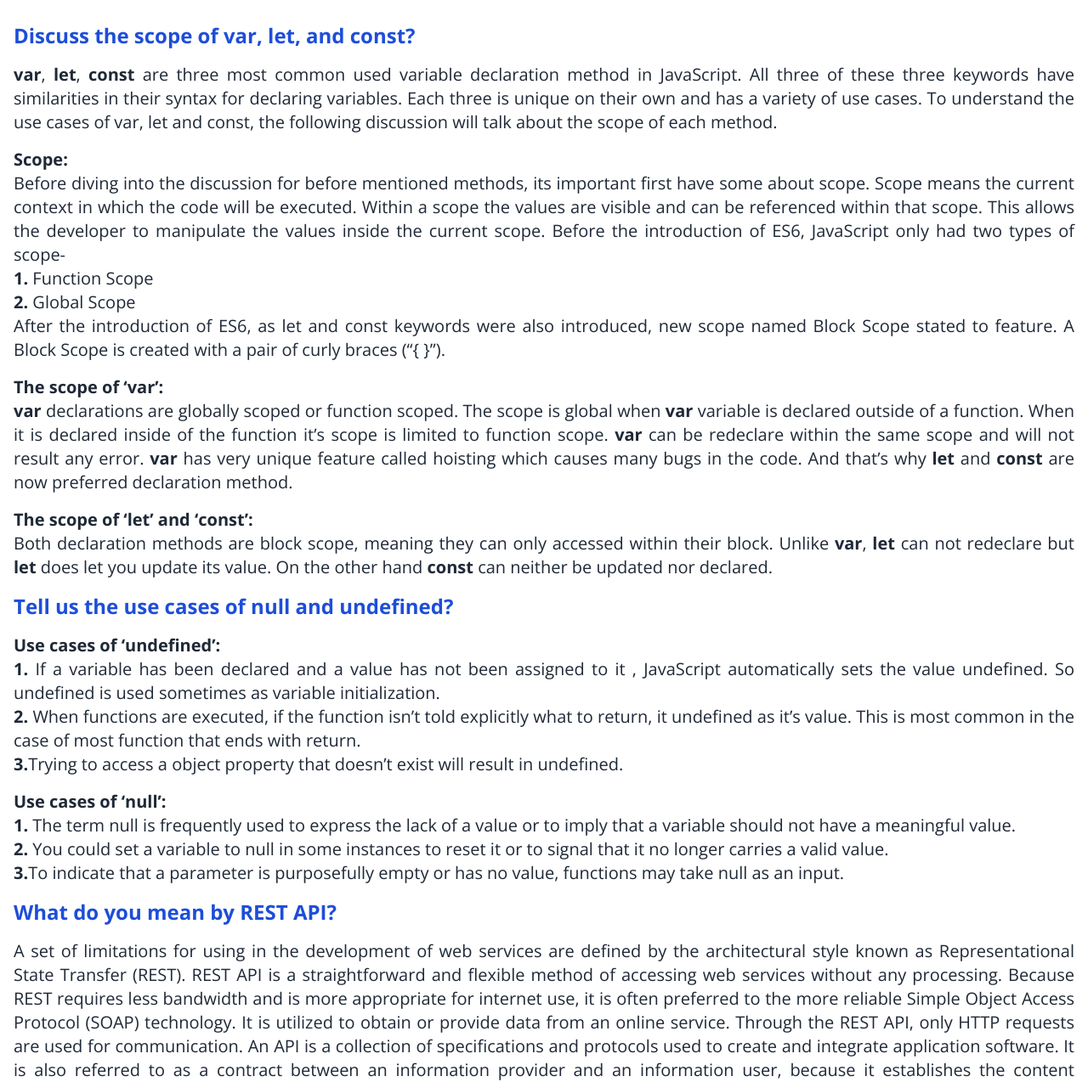
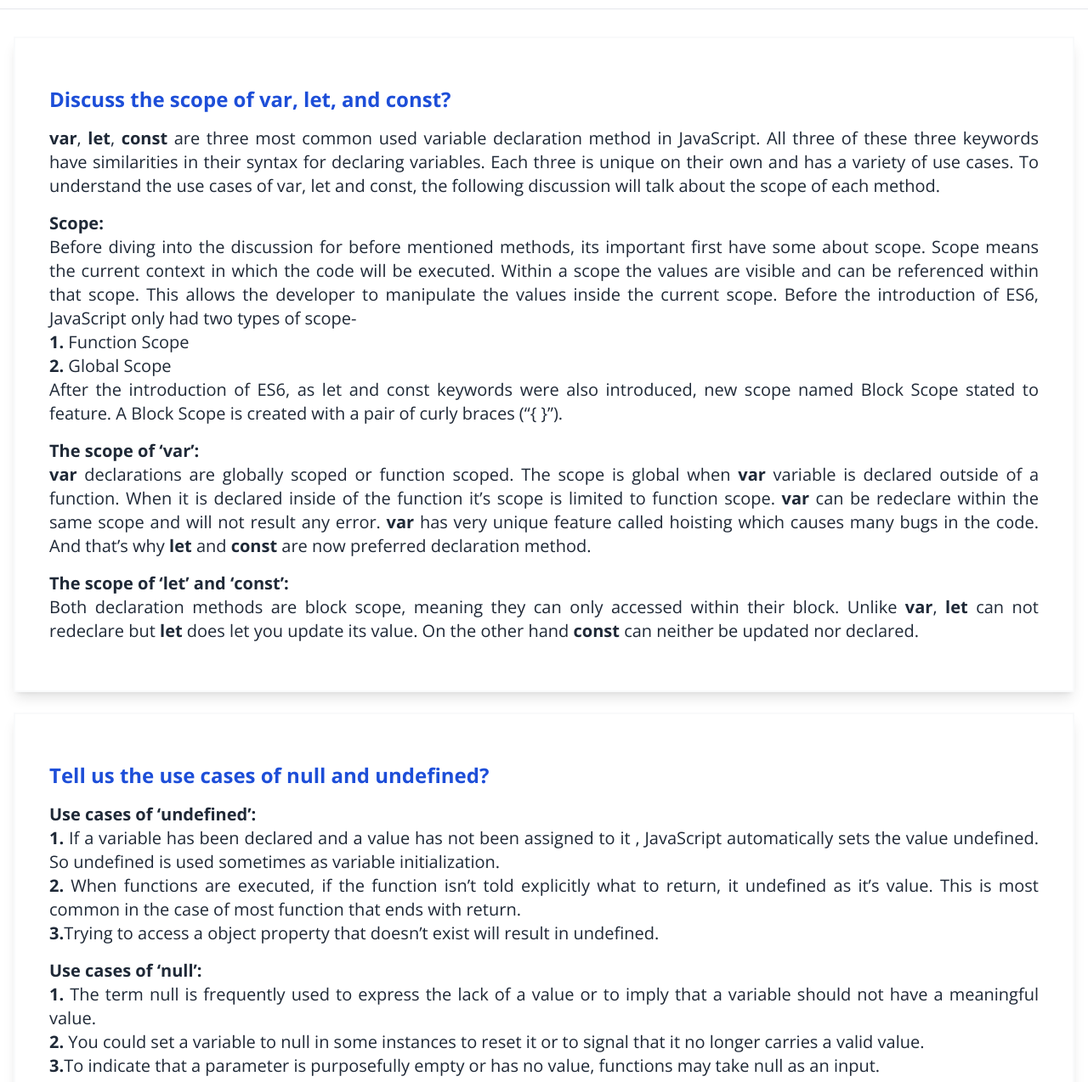
Before and after one commit to shakib-anwar-nibir17/PH-tube-06, a plain HTML site: page blog.html in a window 1280 px wide. Shown: the part 62-1336 px from the top of the page at 85% size. Drawn offline with nearby package versions, Linux system fonts and the light colour scheme.

Commit message:
revision3

```diff
--- a/blog.html
+++ b/blog.html
@@ -25,10 +25,12 @@
         <div><img src="./resources/Logo.png" alt=""></div>
         <div><h1 class="font-bold text-4xl text-green-700">Blog!!</h1></div>
       </div>
+
+      <hr class="mt-4">
     </nav>
   </header>
   <main class="container mx-auto px-4 mt-8">
-    <div>
+    <div class="border-2 border-gray-50 shadow-lg p-10">
       <h1 class="font-bold text-base md:text-2xl text-blue-700 text-justify my-4">Discuss the scope of var, let, and const?</h1>
       <p class="text-sm md:text-xl text-justify my-4"><span class="font-bold">var</span>, <span class="font-bold">let</span>, <span class="font-bold">const</span> are three most common used variable declaration method in JavaScript. All three of these three keywords have similarities in their syntax for declaring variables. Each three is unique on their own and has a variety of use cases. To understand the use cases of var, let and const, the following discussion will talk about the scope of each method.</p>
       <p class="text-sm md:text-xl text-justify my-4">
@@ -53,7 +55,7 @@
         Both declaration methods are block scope, meaning they can only accessed within their block. Unlike <span class="font-bold">var</span>, <span class="font-bold">let</span> can not redeclare but <span class="font-bold">let</span> does let you update its value. On the other hand <span class="font-bold">const</span> can neither be updated nor declared.
       </p>
     </div>
-    <div>
+    <div class="border-2 border-gray-50 shadow-lg p-10 mt-6">
       <h1 class="font-bold text-base md:text-2xl text-blue-700 text-justify my-4">Tell us the use cases of null and undefined?</h1>
       <p class="text-sm md:text-xl text-justify my-4">
         <span class="font-bold">Use cases of ‘undefined’:</span>
@@ -74,7 +76,7 @@
         <span class="font-bold">3.</span>To indicate that a parameter is purposefully empty or has no value, functions may take null as an input.
       </p>
     </div>
-    <div>
+    <div class="border-2 border-gray-50 shadow-lg p-10 mt-6">
       <h1 class="font-bold text-base md:text-2xl text-blue-700 text-justify my-4">What do you mean by REST API?</h1>
       <p class="text-sm md:text-xl text-justify my-4">
         A set of limitations for using in the development of web services are defined by the architectural style known as Representational State Transfer (REST). REST API is a straightforward and flexible method of accessing web services without any processing.
```
